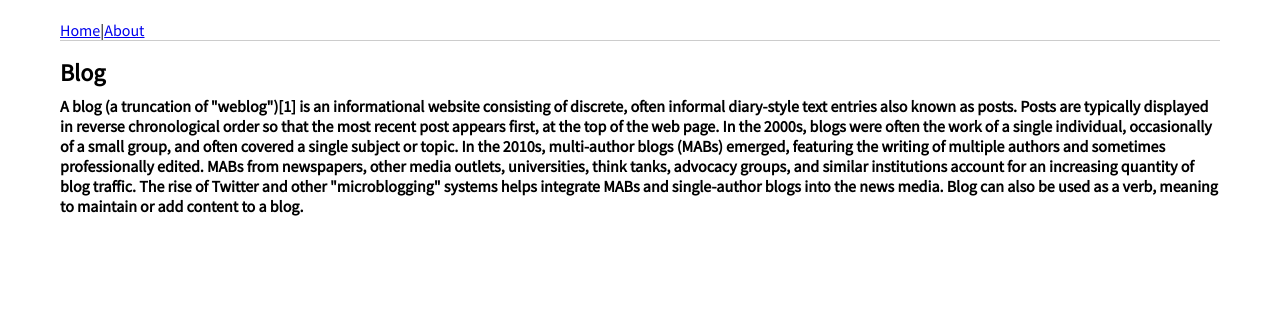
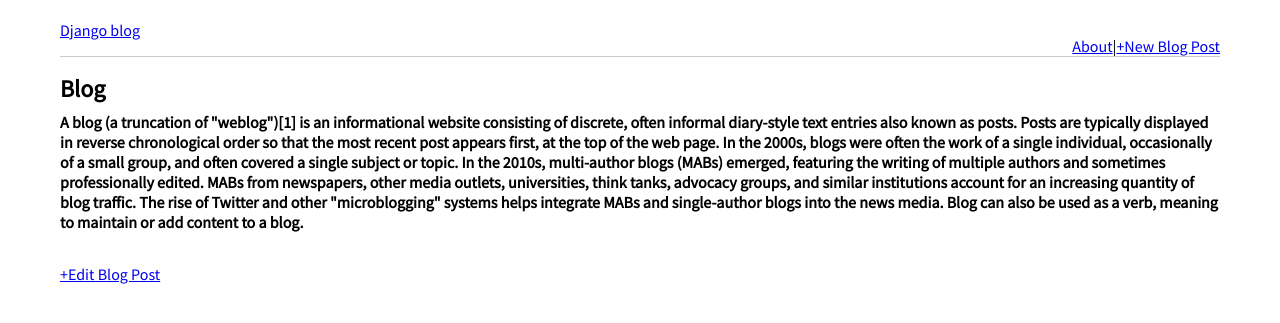
Before and after one commit to Iam-samyog/django-rev, a Django app: page /post/3/ in a window 1280 px wide. Shown: the top 323 px of the page. Run offline with Django 5.2, Linux system fonts and the light colour scheme; data comes from the database, SQL or seed files in the repository; both versions use the stored data as it was after the commit.

Commit message:
Minor learnings

```diff
--- a/pages/models.py
+++ b/pages/models.py
@@ -1,4 +1,5 @@
 from django.db import models
+from django.urls import reverse
 
 # Create your models here.
 class Post(models.Model):
@@ -9,3 +10,6 @@ class Post(models.Model):
 
     def __str__(self):
         return self.title
+
+    def get_absolute_url(self):
+        return reverse('post_detail',args=[str(self.id)])
--- a/pages/urls.py
+++ b/pages/urls.py
@@ -1,8 +1,9 @@
 from django.urls import path
-from .views import HomePageView,AboutViewPage,BlogDetailView
+from .views import HomePageView,AboutViewPage,BlogDetailView,BlogCreateView
 
 urlpatterns=[
     path('',HomePageView.as_view(),name='home'),
     path('about/',AboutViewPage.as_view(),name='about'),
-    path('post/<int:pk>/',BlogDetailView.as_view(),name='post_detail')
+    path('post/<int:pk>/',BlogDetailView.as_view(),name='post_detail'),
+    path('post/new/',BlogCreateView.as_view(),name="post_new"),
 ]
--- a/pages/views.py
+++ b/pages/views.py
@@ -1,6 +1,5 @@
-from django.shortcuts import render
-
 from django.views.generic import ListView,TemplateView,DetailView
+from django.views.generic.edit import CreateView
 from .models import Post
 
 class HomePageView(ListView):
@@ -15,3 +14,8 @@ class BlogDetailView(DetailView):
 
 class AboutViewPage(TemplateView):
     template_name="about.html"
+
+class BlogCreateView(CreateView):
+    model=Post
+    template_name='post_new.html'
+    fields='__all__'
--- a/templates/base.html
+++ b/templates/base.html
@@ -11,7 +11,14 @@ rel="stylesheet">
 
 
 <header>
-    <a href="{% url 'home' %}">Home</a> |     <a href="{% url 'about' %}">About</a>
+    <div class="nav-left">
+           <a href="{% url 'home' %}">Django blog</a>
+    </div>
+    <div class="nav-right">
+         <a href="{% url 'about' %}">About</a> |
+        <a href="{% url 'post_new' %}">+New Blog Post</a>
+    </div>
+
 </header>
 
 <div >
--- a/templates/post_detail.html
+++ b/templates/post_detail.html
@@ -5,5 +5,6 @@
 <h2>{{ post.title }}</h2>
 <p>{{ post.body }}</p>
 </div>
+<a href="{% url 'post_edit' post.pk %}">+Edit Blog Post</a>
 
 {% endblock content %}
```
Also changed, not shown: pages/tests.py (+25 -0 lines), templates/post_edit.html (added, +12 -0 lines), templates/post_new.html (added, +15 -0 lines), db.sqlite3, render.yaml (added), runtime.txt (added), 2 other files.
